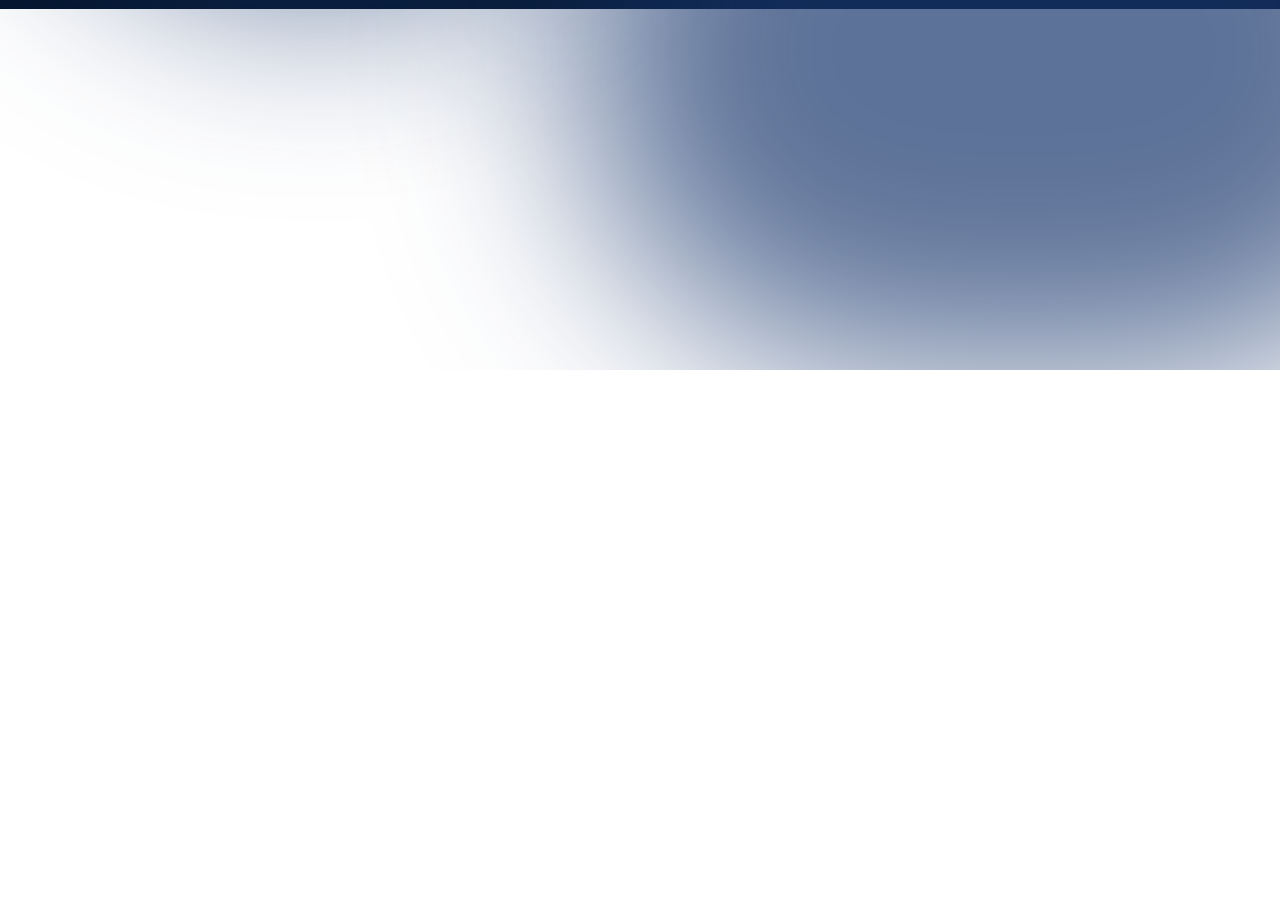
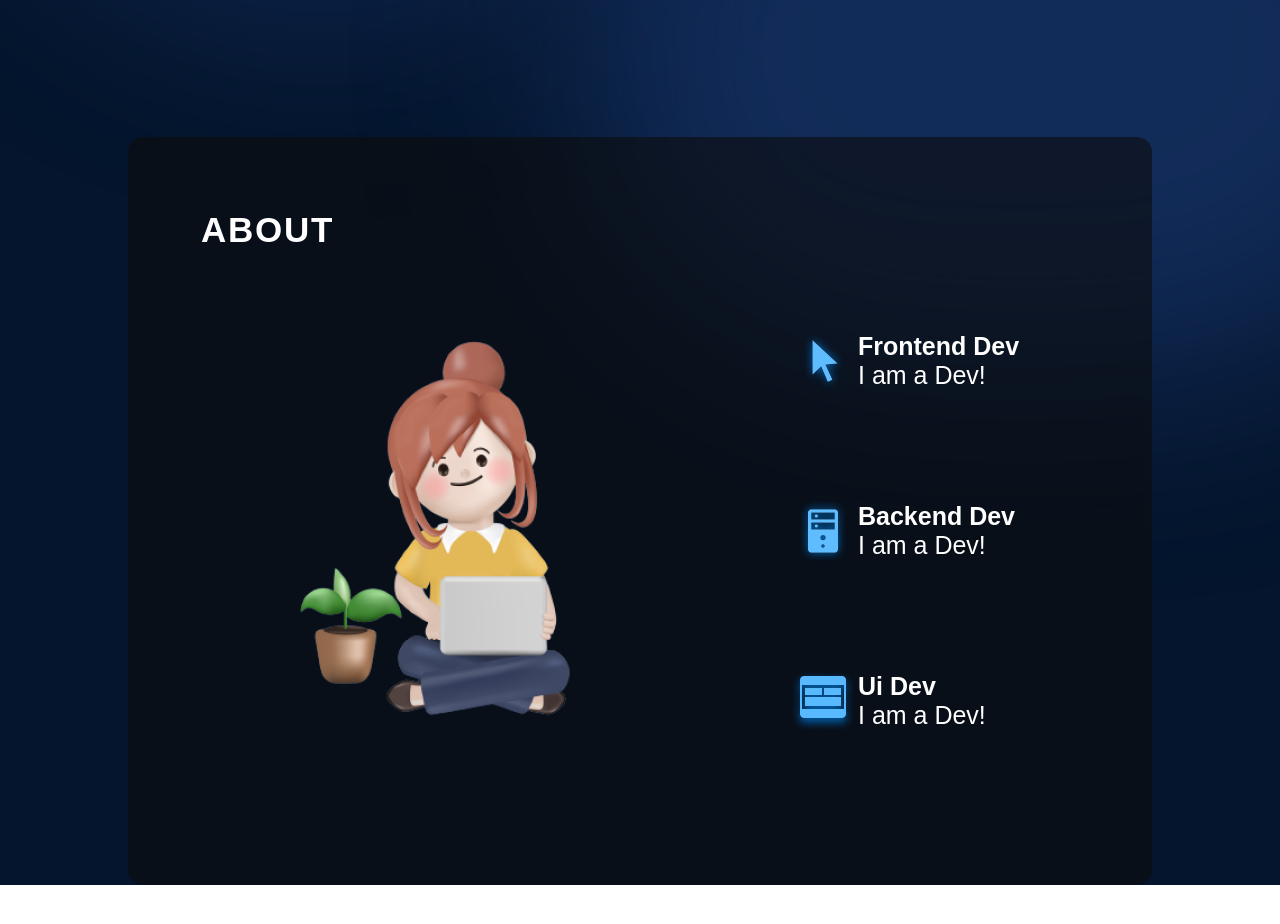
Before and after one commit to Rokawoo/rokawoo-react-website, a React (Vite) app in the folder rokawoo-react-website/: page / in a window 1280 px wide. Shown: the part 660-1584 px from the top of the page. Before the commit the page ends 1030 px from the top, so only its background shows below. Built offline with nearby package versions, Linux system fonts and the light colour scheme.

Commit message:
Created Base About Section

```diff
--- a/rokawoo-react-website/src/App.tsx
+++ b/rokawoo-react-website/src/App.tsx
@@ -3,6 +3,7 @@ import styles from "./App.module.css"
 import Background from './Background';
 import { Navbar } from './components/Navbar/Navbar';
 import { Hero } from './components/Hero/Hero';
+import { About } from './components/About/About';
 
 const App: React.FC = () => {
   return (
@@ -10,6 +11,7 @@ const App: React.FC = () => {
       <Background />
       <Navbar />
       <Hero />
+      <About />
     </div>
   );
 };
--- /dev/null
+++ b/rokawoo-react-website/src/components/About/About.module.css
@@ -0,0 +1,88 @@
+@import "../../vars.css";
+
+.container {
+  position: relative;
+  background-color: rgba(12, 12, 12, 0.6);
+  border-radius: 15px;
+  padding: 73px;
+  margin-top: 129px;
+  z-index: 1;
+  margin: 10%;
+  margin-right: 10%;
+}
+
+.title {
+  color: var(--color-text);
+  font-size: 35px;
+  font-weight: 700;
+  letter-spacing: 1.75px;
+  text-transform: uppercase;
+}
+
+.content {
+  display: flex;
+  flex-direction: row;
+  align-items: center;
+}
+
+.aboutImage {
+  width: 35%;
+}
+
+.aboutItems {
+  color: var(--color-text);
+  display: flex;
+  flex-direction: column;
+  gap: 50px;
+}
+
+.aboutItem {
+  display: flex;
+  flex-direction: row;
+  align-items: center;
+  border-radius: 20px;
+  list-style: none;
+  padding: 25px;
+  background-image: linear-gradient(
+    90deg,
+    rgba(165, 215, 232, 0.42) 0%,
+    rgba(255, 255, 255, 0) 100%
+    );
+    background-size: 0 100%;
+    background-repeat: no-repeat;
+    transition: 0.4s;
+}
+
+.aboutItem:hover {
+  background-size: 100% 100%;
+}
+
+.aboutItem h3 {
+  font-size: 25px;
+  font-weight: 600;
+}
+
+.aboutItem p {
+  font-size:  25px;
+}
+
+@media screen and (max-width: 830px) {
+  .container {
+    background-color: transparent;
+    padding-left: 0;
+    padding-right: 0;
+  }
+
+  .content {
+    flex-direction: column;
+  }
+
+  .aboutImage {
+    display: none;
+  }
+
+  .aboutItem {
+    padding-left: 0;
+    padding-right: 0;
+  }
+}
--- /dev/null
+++ b/rokawoo-react-website/src/components/About/About.tsx
@@ -0,0 +1,41 @@
+import React from "react";
+
+import styles from "./About.module.css"
+import { getImageUrl } from "../../utils";
+
+export const About = () => {
+  return (
+    <section className={styles.container} id="about">
+      <h2 className={styles.title}>About</h2>
+      <div className={styles.content}>
+        <img
+        src={getImageUrl("about/aboutImage.png")}
+        alt="rokawoo-mascot-about"
+        />
+        <ul className={styles.aboutItems}>
+          <li className={styles.aboutItem}>
+            <img src={getImageUrl("about/cursorIcon.png")} alt="cursor-icon"/>
+            <div className={styles.aboutItemText}>
+              <h3>Frontend Dev</h3>
+              <p>I am a Dev!</p>
+            </div>
+          </li>
+          <li className={styles.aboutItem}>
+            <img src={getImageUrl("about/serverIcon.png")} alt="server-icon"/>
+            <div className={styles.aboutItemText}>
+              <h3>Backend Dev</h3>
+              <p>I am a Dev!</p>
+            </div>
+          </li>
+          <li className={styles.aboutItem}>
+            <img src={getImageUrl("about/uiIcon.png")} alt="ui-icon"/>
+            <div className={styles.aboutItemText}>
+              <h3>Ui Dev</h3>
+              <p>I am a Dev!</p>
+            </div>
+          </li>
+        </ul>
+      </div>
+    </section>
+  );
+};
--- a/rokawoo-react-website/src/components/Hero/Hero.tsx
+++ b/rokawoo-react-website/src/components/Hero/Hero.tsx
@@ -17,7 +17,7 @@ export const Hero = () => {
       </div>
       <img
         src={getImageUrl("hero/heroImage.png")}
-        alt="rokawoo-mascot"
+        alt="rokawoo-mascot-hero"
         className={styles.heroImg}
       />
       <div className={styles.topBlur} />
--- a/rokawoo-react-website/src/index.css
+++ b/rokawoo-react-website/src/index.css
@@ -4,3 +4,7 @@
   padding: 0;
   font-family:  "Outfit", Arial, Helvetica, sans-serif;
 }
+
+html {
+  scroll-behavior: smooth;
+}
```
